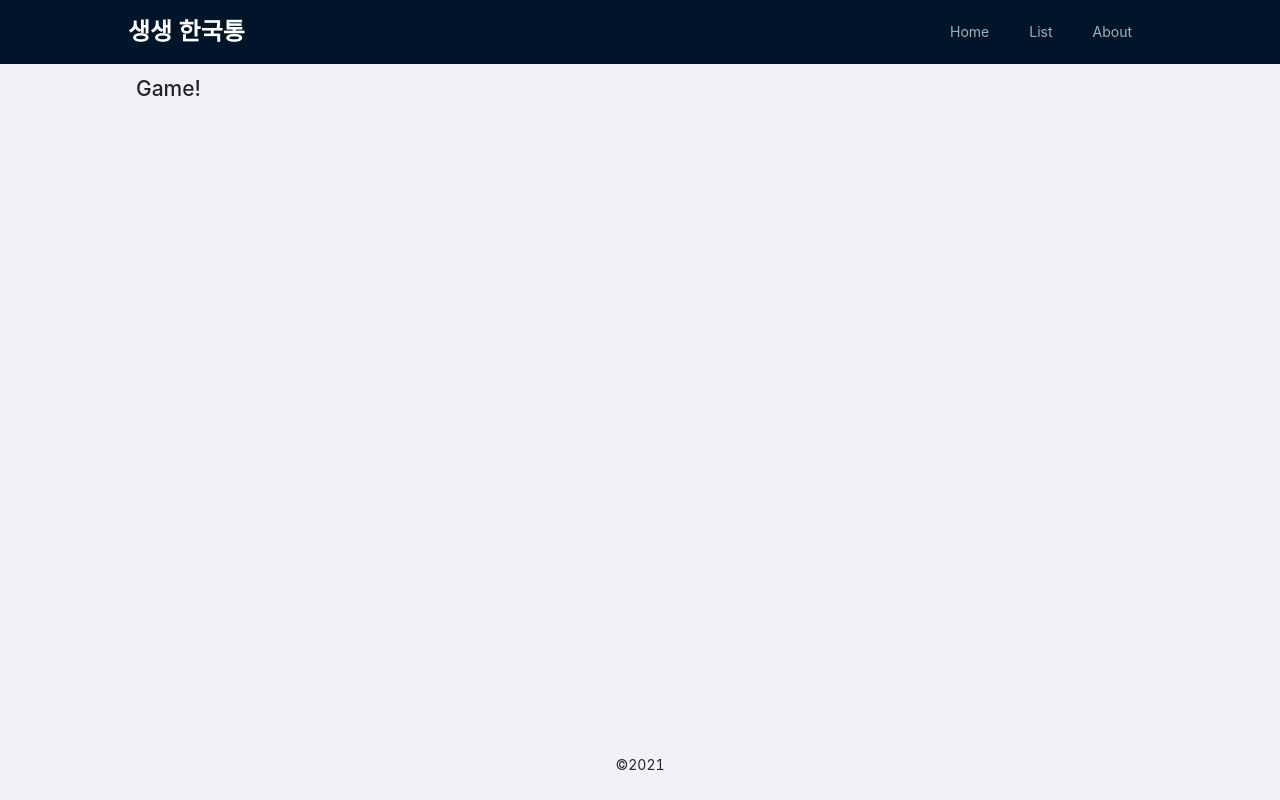
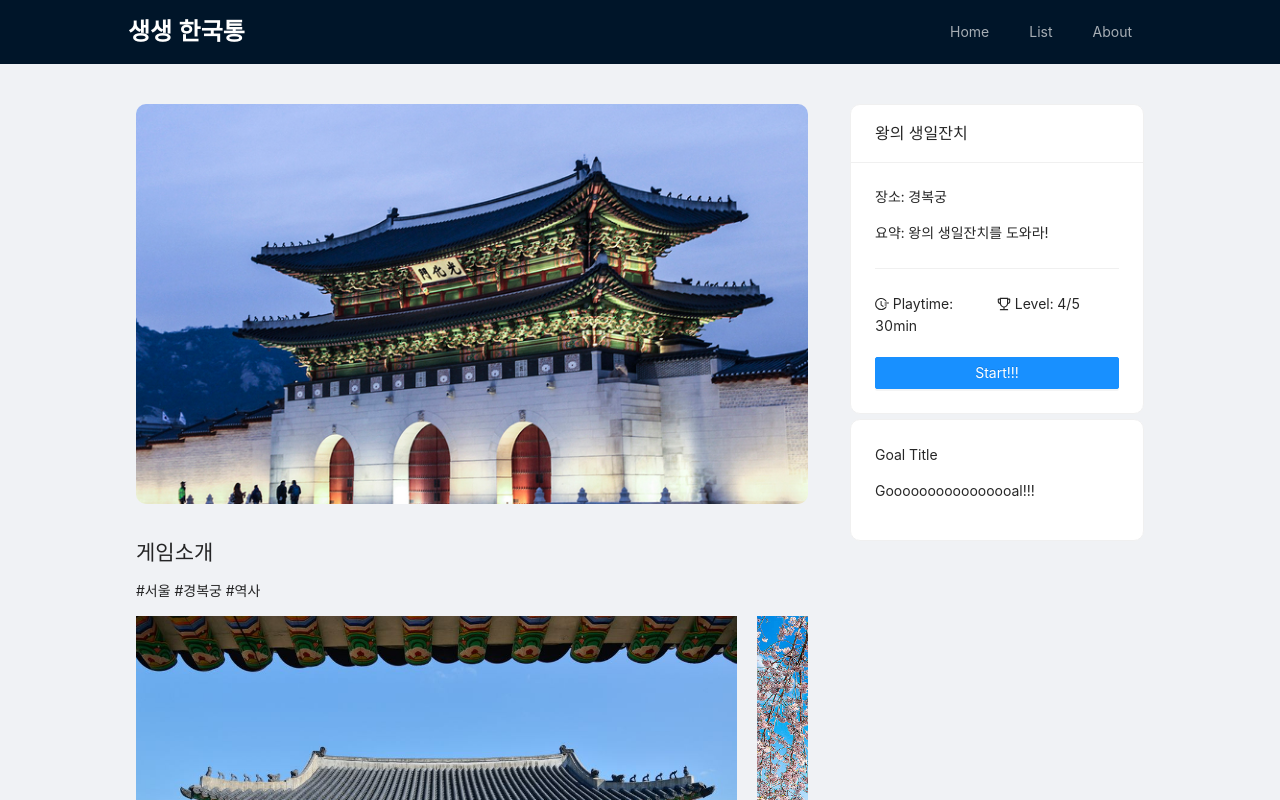
Before and after one commit to gachi-mandoo-shell/hackalearn, a React (Create React App) app: page /games/4201 in a window 1280 px wide. Shown: the top 800 px of the page. Built offline with nearby package versions, Linux system fonts and the light colour scheme.

Commit message:
merge SideBar in Game page

```diff
--- a/src/components/GameImg.js
+++ b/src/components/GameImg.js
@@ -9,6 +9,7 @@ const GameImg = ({ image }) => {
       }}>
       <img
         style={{
+          borderRadius: "10px",
           width: "100%",
           height: "400px",
           objectFit: "cover",
--- a/src/components/SideBar.js
+++ b/src/components/SideBar.js
@@ -10,6 +10,7 @@ const SideBar = ({ id, info }) => {
 	return (
 		<div style={{
 			position: "sticky",
+			marginTop: "2rem",
 			top: "20px",
 		}}>
 			<Card title={info.title} style={{ borderRadius: "10px", marginBottom: "5px" }}>
--- a/src/pages/Game.js
+++ b/src/pages/Game.js
@@ -1,10 +1,36 @@
 import React from "react";
+import { useParams } from "react-router-dom";
 import Container from "../components/Container";
+import GameImg from "../components/GameImg";
+import Story from "../components/Story";
+import View from "../components/View";
+import SideBar from "../components/SideBar";
+import data from "../gamelist.json";
+import NotFound from "./NotFound";
+import { Row, Col } from 'antd';
 
 const Game = () => {
+  const { id } = useParams();
+  const info = data.datas[id];
+
+  console.log(info)
+
+  if (info === undefined)
+    return (<NotFound />);
+
   return (
     <Container>
-      <h1>Game!</h1>
+      <Row style={{rowGap: "50px"}}>
+        <Col span={16}>
+          <GameImg image={info.image} />
+          <View view={info.view} />
+          <Story />
+        </Col>
+        <Col span={1} />
+        <Col span={7}>
+          <SideBar id={id} info={info} />
+        </Col>
+      </Row>
     </Container>
   );
 };
```
